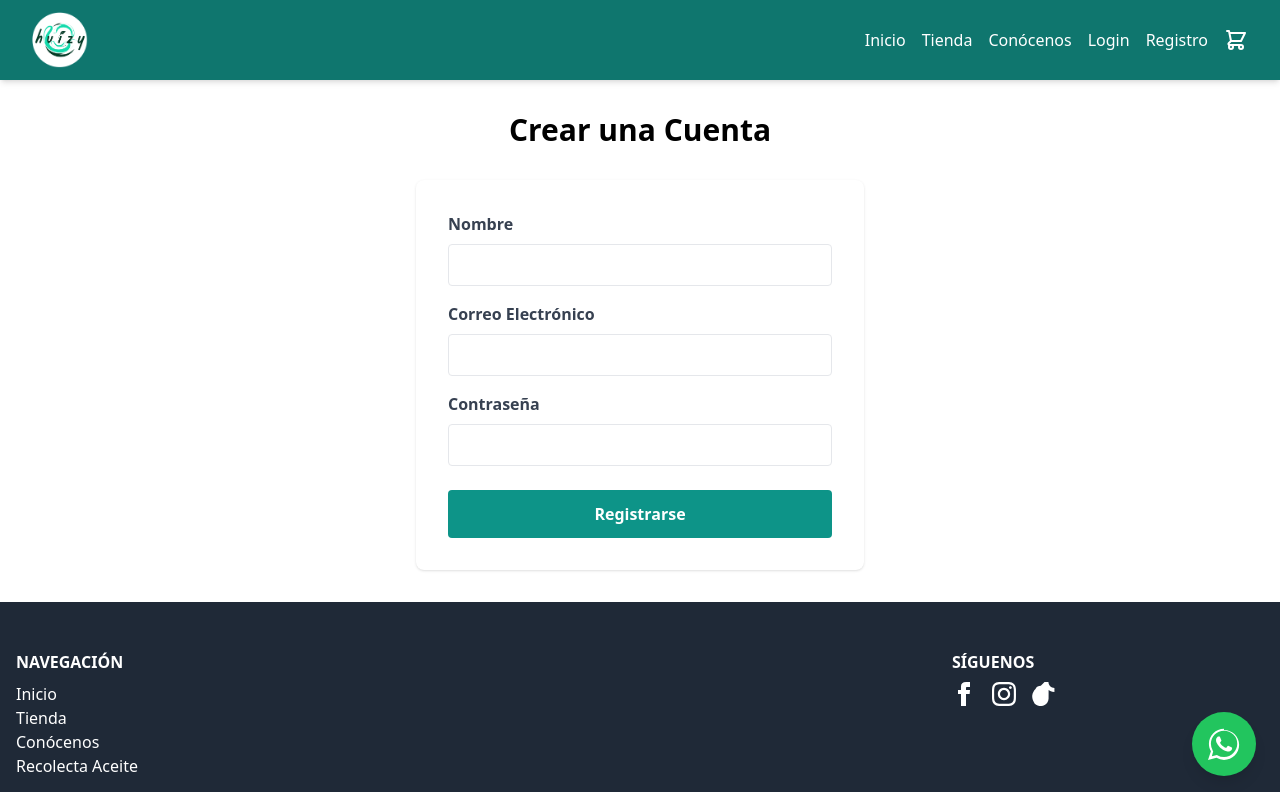
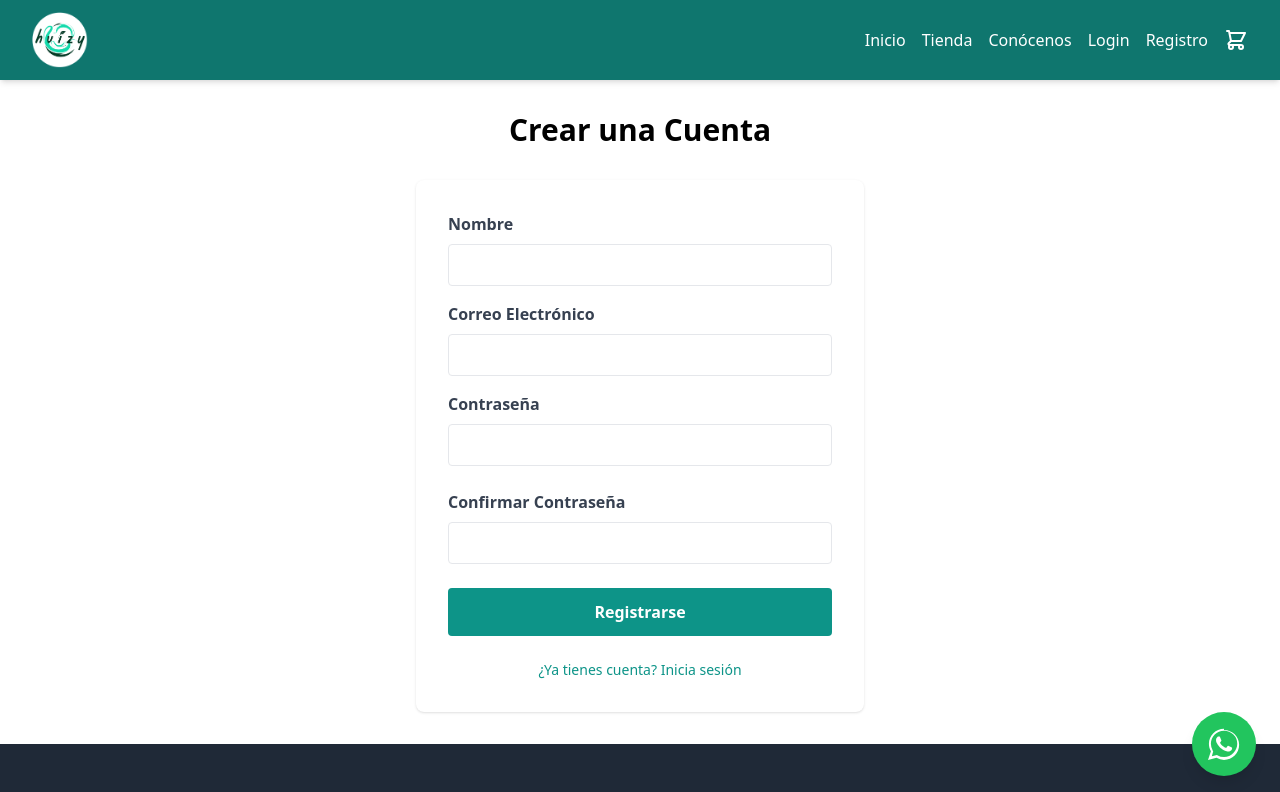
Before and after one commit to Macheta06/huizy-store, a React (Vite) app in the folder client/: page /register in a window 1280 px wide. Shown: the top 792 px of the page. Built offline with nearby package versions, Linux system fonts and the light colour scheme; no server answers.

Commit message:
fix(client): Enhance auth forms and correct empty cart link

```diff
--- a/client/src/pages/CartPage.jsx
+++ b/client/src/pages/CartPage.jsx
@@ -20,7 +20,7 @@ function CartPage() {
           Aún no has agregado productos a tu carrito.
         </p>
         <Link
-          to="/"
+          to="/shop"
           className="bg-teal-600 text-white font-bold py-2 px-6 rounded hover:bg-teal-700 transition-colors"
         >
           Ver Productos
--- a/client/src/pages/LoginPage.jsx
+++ b/client/src/pages/LoginPage.jsx
@@ -1,6 +1,6 @@
 // client/src/pages/LoginPage.jsx
 import React, { useState } from "react";
-import { useNavigate } from "react-router-dom";
+import { useNavigate, Link } from "react-router-dom";
 import { useAuth } from "../hooks/useAuth";
 const API_URL = import.meta.env.VITE_API_URL || "";
 
@@ -73,6 +73,17 @@ function LoginPage() {
         >
           Entrar
         </button>
+        <div className="mt-6 text-center text-sm">
+          <Link
+            to="/forgot-password"
+            /*Ruta placeholder*/ className="text-teal-600 hover:underline mr-4"
+          >
+            ¿Olvidaste tu contraseña?
+          </Link>
+          <Link to="/register" className="text-teal-600 hover:underline">
+            ¿No tienes cuenta? Regístrate
+          </Link>
+        </div>
       </form>
     </div>
   );
--- a/client/src/pages/RegisterPage.jsx
+++ b/client/src/pages/RegisterPage.jsx
@@ -1,6 +1,6 @@
 // client/src/pages/RegisterPage.jsx
 import React, { useState } from "react";
-import { useNavigate } from "react-router-dom";
+import { useNavigate, Link } from "react-router-dom";
 const API_URL = import.meta.env.VITE_API_URL || "";
 
 function RegisterPage() {
@@ -8,6 +8,7 @@ function RegisterPage() {
     name: "",
     email: "",
     password: "",
+    confirmPassword: "",
   });
   const [error, setError] = useState("");
   const navigate = useNavigate();
@@ -19,11 +20,16 @@ function RegisterPage() {
   const handleSubmit = async (e) => {
     e.preventDefault();
     setError("");
+    if (formData.password !== formData.confirmPassword) {
+      setError("Las contraseñas no coinciden");
+      return;
+    }
     try {
+      const { confirmPassword, ...dataToSend } = formData;
       const response = await fetch(`${API_URL}/api/auth/register`, {
         method: "POST",
         headers: { "Content-Type": "application/json" },
-        body: JSON.stringify(formData),
+        body: JSON.stringify(dataToSend),
       });
       const data = await response.json();
       if (!response.ok) {
@@ -32,6 +38,7 @@ function RegisterPage() {
       // Si el registro es exitoso, redirige al login
       navigate("/login");
     } catch (err) {
+      console.error("Error de registro:", err);
       setError(err.message);
     }
   };
@@ -78,12 +85,29 @@ function RegisterPage() {
             required
           />
         </div>
+        <div className="mb-6">
+          <label className="block text-gray-700 font-bold mb-2">
+            Confirmar Contraseña
+          </label>
+          <input
+            type="password"
+            name="confirmPassword"
+            onChange={handleChange}
+            className="w-full px-3 py-2 border rounded"
+            required
+          />
+        </div>
         <button
           type="submit"
           className="w-full bg-teal-600 text-white font-bold py-3 rounded hover:bg-teal-700"
         >
           Registrarse
         </button>
+        <div className="mt-6 text-center text-sm">
+          <Link to="/login" className="text-teal-600 hover:underline">
+            ¿Ya tienes cuenta? Inicia sesión
+          </Link>
+        </div>
       </form>
     </div>
   );
```
